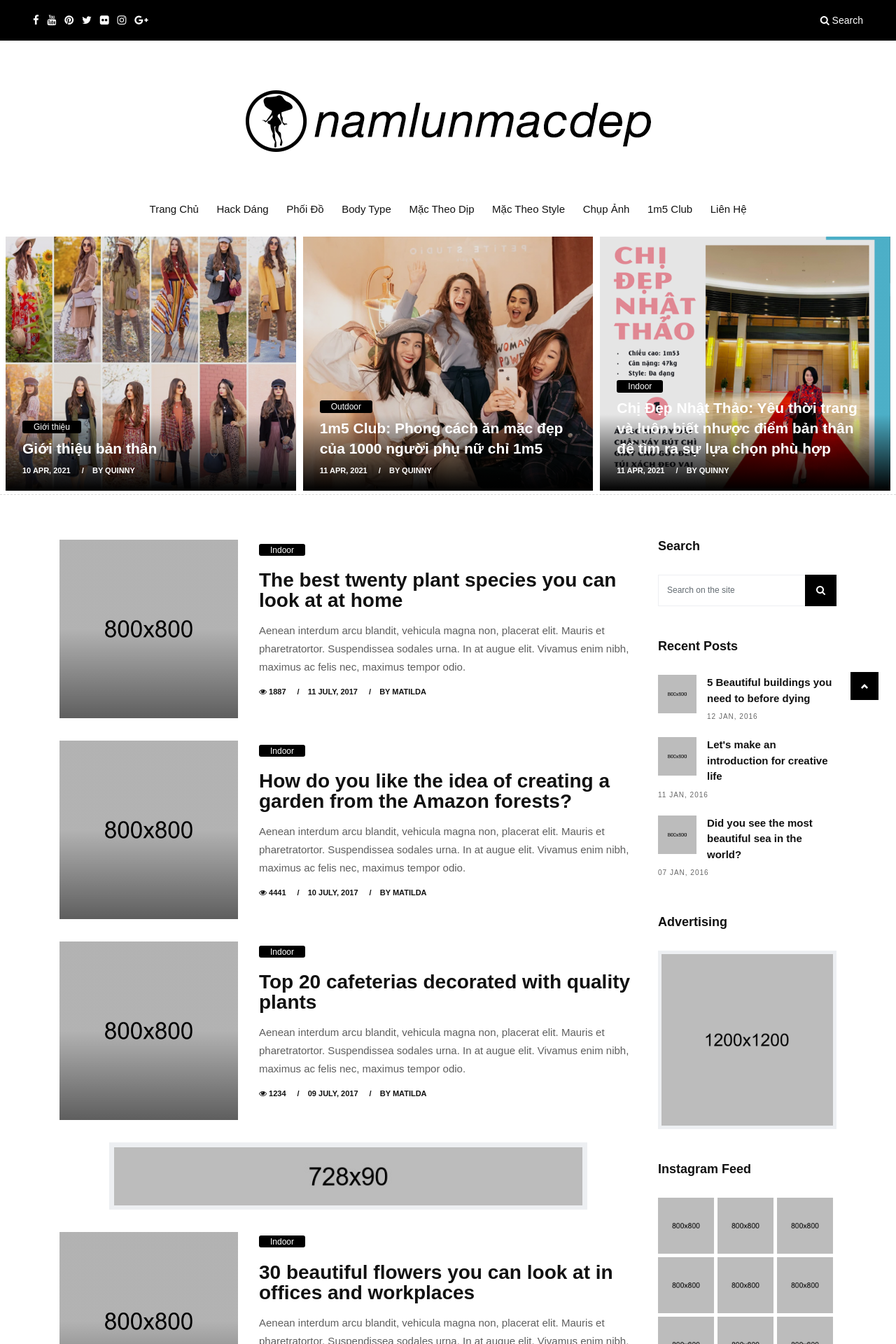
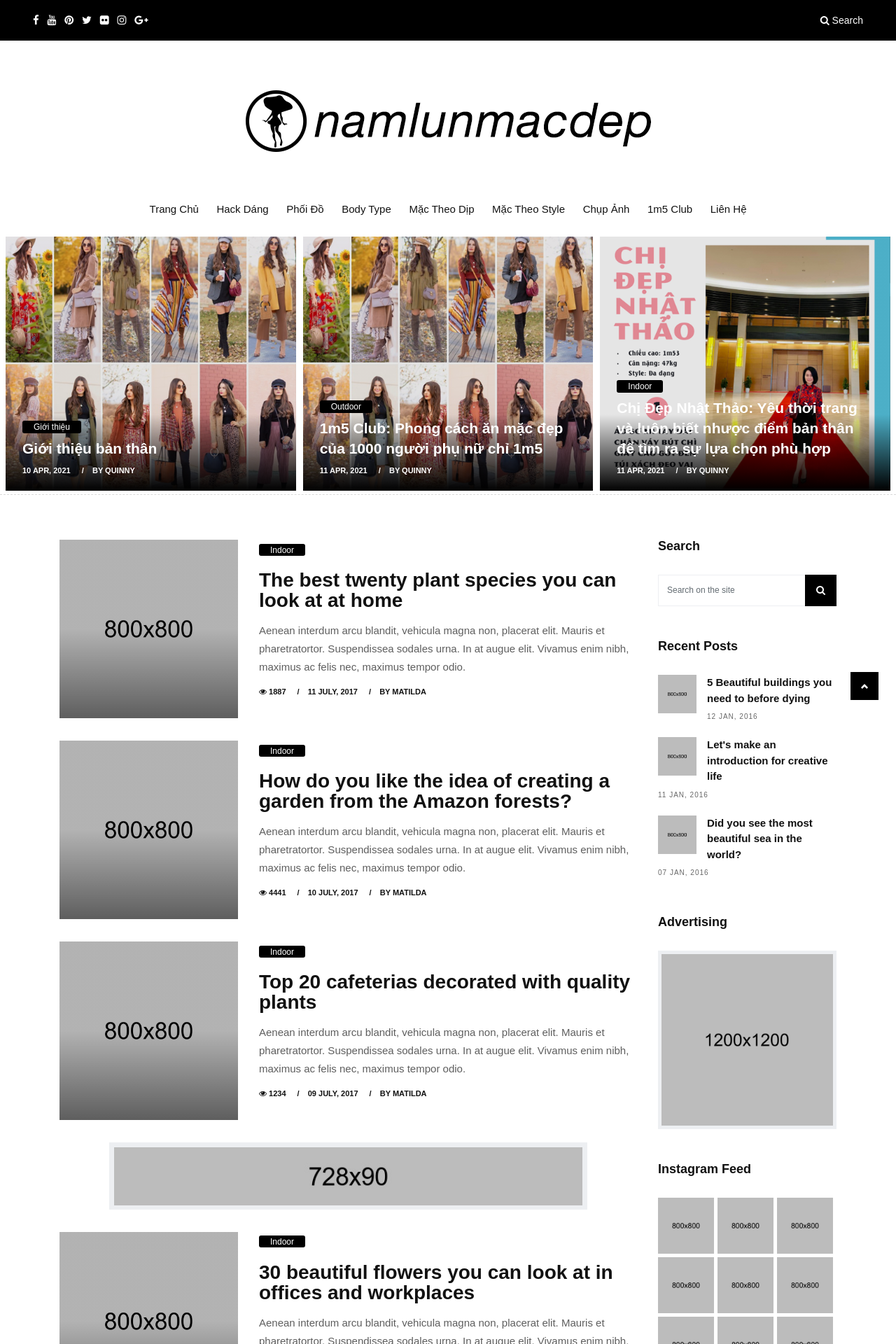
Before and after one commit to quinnybelle/quinnybelle.github.io, a Jekyll site: the page built from index.html, in a window 1280 px wide. Shown: the top 1920 px of the page at 70% size. Built offline with Jekyll 4.4.1, drawn with Linux system fonts in a browser that asks for light colours; some web fonts are replaced; the list of posts is cut into pages by our own code.

Commit message:
Update index.html

```diff
--- a/index.html
+++ b/index.html
@@ -24,7 +24,7 @@
 
 			<div class="center-side">
 				<div class="masonry-box post-media">
-					<img src="{{ site.baseurl }}/assets/images/bai-noi-bat-2.png" alt="" class="img-fluid">
+					<img src="{{ site.baseurl }}/assets/images/bai-noi-bat-1.png" alt="" class="img-fluid">
 					<div class="shadoweffect">
 						<div class="shadow-desc">
 							<div class="blog-meta">
```
